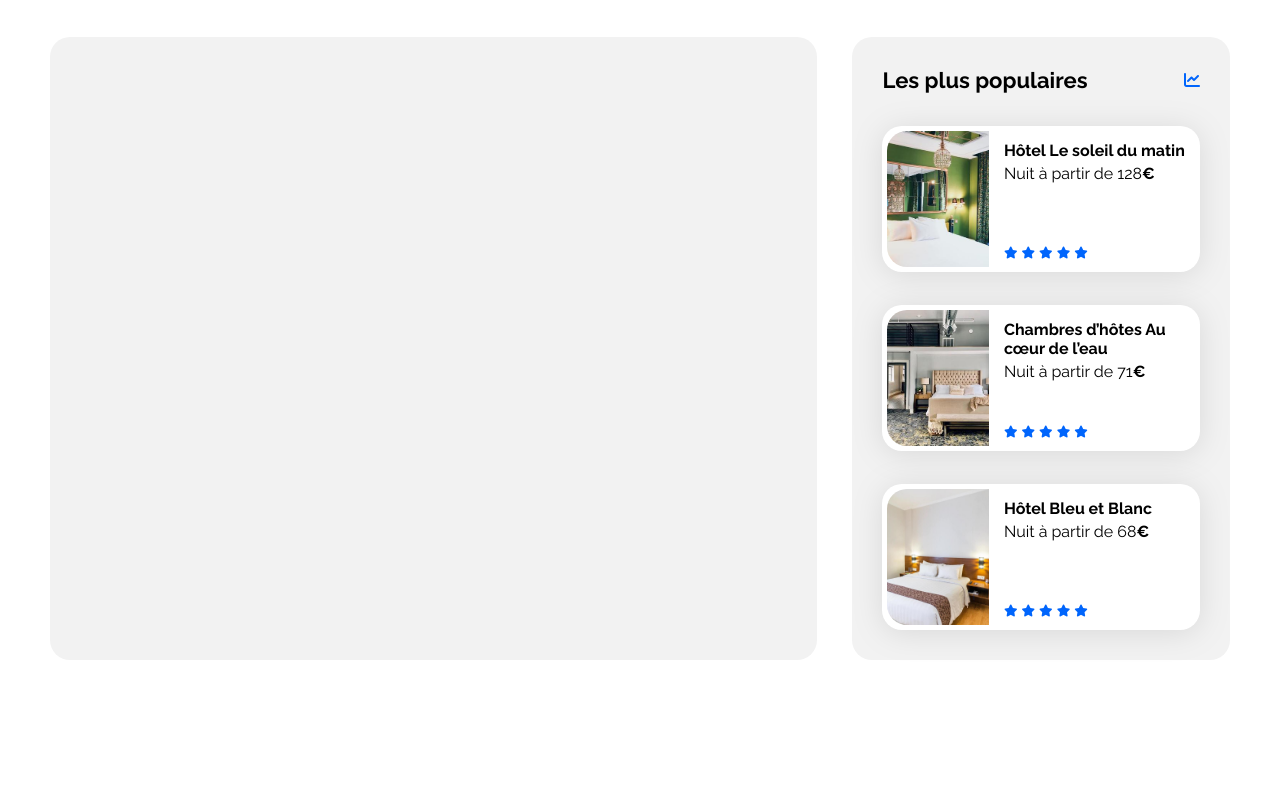
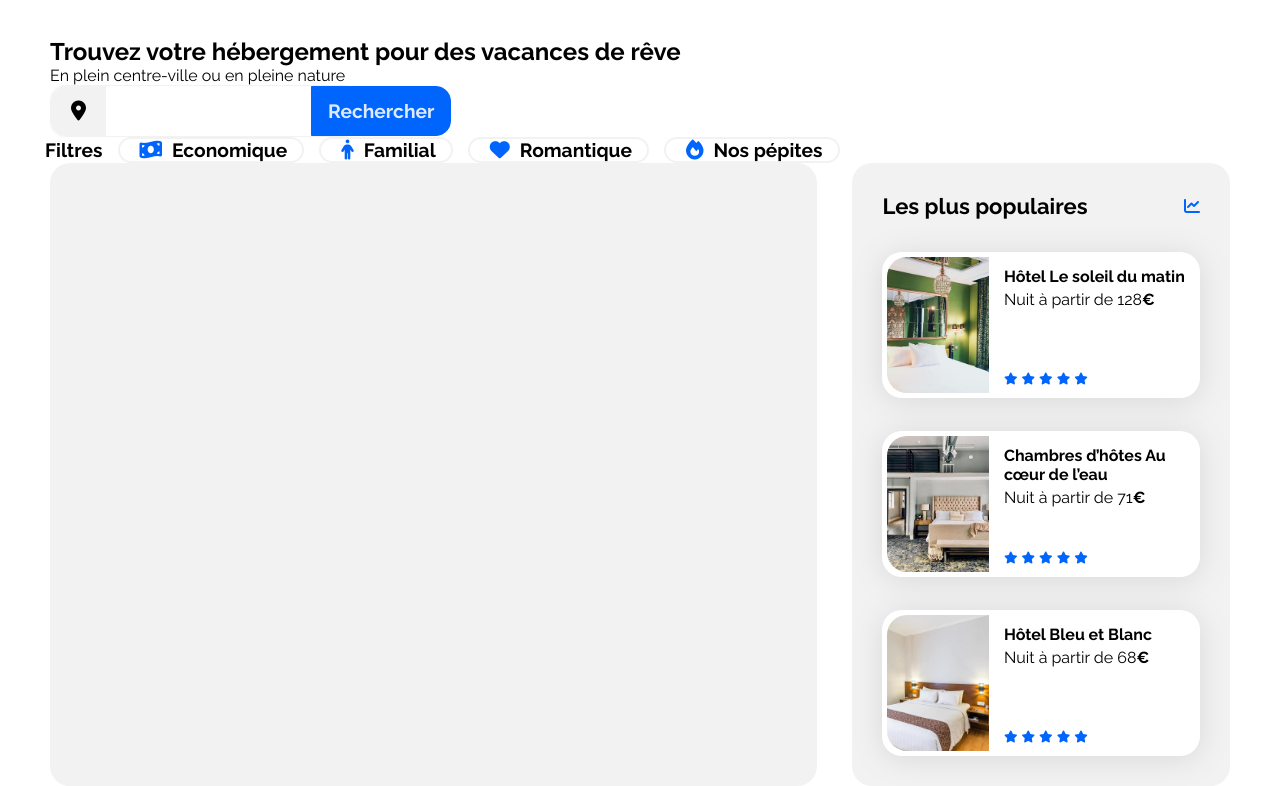
Before and after one commit to lkii2023/Site-Booki, a plain HTML site: page index.html in a window 1280 px wide. Shown: the part 63-849 px from the top of the page. Before the commit the page ends 800 px from the top, so only its background shows below. Drawn offline with Linux system fonts and the light colour scheme.

Commit message:
ajout section en tete

```diff
--- a/css/style.css
+++ b/css/style.css
@@ -50,7 +50,7 @@ nav {
     Font-size: 16px;
     text-decoration: none;
     color: black;
-    box-sizing: border-box;
+
 
 
 }
@@ -59,11 +59,143 @@ nav {
 
     justify-content: center;
     align-items: center;
-    border-top: solid 4px #0065FC;
+    border-top: solid 3px #0065FC;
     cursor: pointer;
     text-decoration: none;
     color: #0065FC;
 }
+
+/* titre */
+
+.titre h1{
+    margin: 0;
+    padding: 0;
+}
+
+.titre p {
+    margin: 0;
+    padding: 0;
+
+}
+
+/* barre de recherche */
+
+.container {
+    display: flex;
+    flex-direction: row;
+    height: 50px;
+    width: 307px;
+    border-radius: 15px;
+    border: 1px solid #F2F2F2;
+}
+
+
+
+.fa-sharp {
+    width: 50px;
+    height: 50px;
+    background-color: #F2F2F2;
+    border-radius: 15px 0px 0px 15px;
+    color: #000000;
+    display: flex;
+   padding-left: 20px;
+   padding-right: 20px;
+   align-items: center;
+   font-size: 20px;
+
+
+}
+
+.container input {
+    flex: none;
+    order: 0;
+    padding: 0;
+    margin: 0;
+    width: 205px;
+    height: 50px;
+    font-family: 'Raleway';
+    font-style: normal;
+    font-weight: 700;
+    font-size: 18px;
+    line-height: 21px;
+    text-align: center;
+    color: #000000;
+    border: none;
+}
+
+.container button {
+
+    height: 50px;
+    width: 172px;
+    display: flex;
+    flex-direction: row;
+    align-items: center;
+    padding: 15px 16px;
+    gap: 10px;
+    font-size: 1.2em;
+    font-family: 'Raleway', sans-serif;
+    font-style: bold;
+    /* Blue */
+    font-weight: bold;
+    background: #0065FC;
+    color: #DEEBFF;
+    border: 1px solid #0065FC;
+    border-radius: 0px 15px 15px 0px;
+
+}
+
+
+/* partie filtre */
+
+.barfilter  {
+display: inline-block;
+  flex-direction: row;
+  justify-content: space-between;
+
+}
+
+.icones * {
+display: flex;
+flex-direction: row;
+margin-right: 15px;
+text-decoration: none;
+align-items: center;
+
+}
+
+li i {
+    font-size: 20px;
+}
+
+.icones li{
+padding-left: 20px;
+    border: #F2F2F2 2px solid ;
+    border-radius: 50px;
+    align-items: center;
+
+
+}
+
+.icones h3 {
+    font-size: 1.2em;
+    font-family: 'Raleway', sans-serif;
+    font-style: bold;
+    margin-left: -5px;
+
+}
+
+ul {
+    margin: 0;
+    padding: 0;
+}
+
+li.filtres {
+border: none;
+margin: 0;
+padding: 0;
+
+}
+
 
 body {
     display: flex;
--- a/index.html
+++ b/index.html
@@ -27,10 +27,52 @@
                      <a href="images\activites">Activités</a>
                 </div>
              </nav>
+        </header>
+        <main>
+            <article class="titre">
+                <h1>Trouvez votre hébergement pour des vacances de rêve</h1>
+                <p>En plein centre-ville ou en pleine nature</p>
+                </article>
 
 
-        </header>
-        <main>
+                <form>
+                    <div class="container">
+                    <i class="fa-sharp fa-solid fa-location-dot"></i>
+                    <input type=search>
+                    <button>Rechercher</button>
+                </form>
+                </div>
+
+
+                <article>
+                    <div class="barfilter">
+
+                    <div class="icones">
+                        <ul>
+                            <li class="filtres">
+                                <h3>Filtres</h3>
+                            </li>
+                        <li>
+                            <i class="fa-solid fa-money-bill-wave"></i>
+                            <h3>Economique</h3>
+                        </li>
+                        <li>
+                            <i class="fa-solid fa-person"></i>
+                            <h3>Familial</h3>
+                        </li>
+                        <li>
+                            <i class="fa-solid fa-heart"></i>
+                            <h3>Romantique</h3>
+                        </li>
+                        <li>
+                            <i class="fa-solid fa-fire"></i>
+                            <h3>Nos pépites</h3>
+                        </li>
+                        </ul>
+                    </div>
+                    </div>
+                </article>
+
             <div class="hebergements-and-populaires">
                 <section class="hebergements">
 
```
